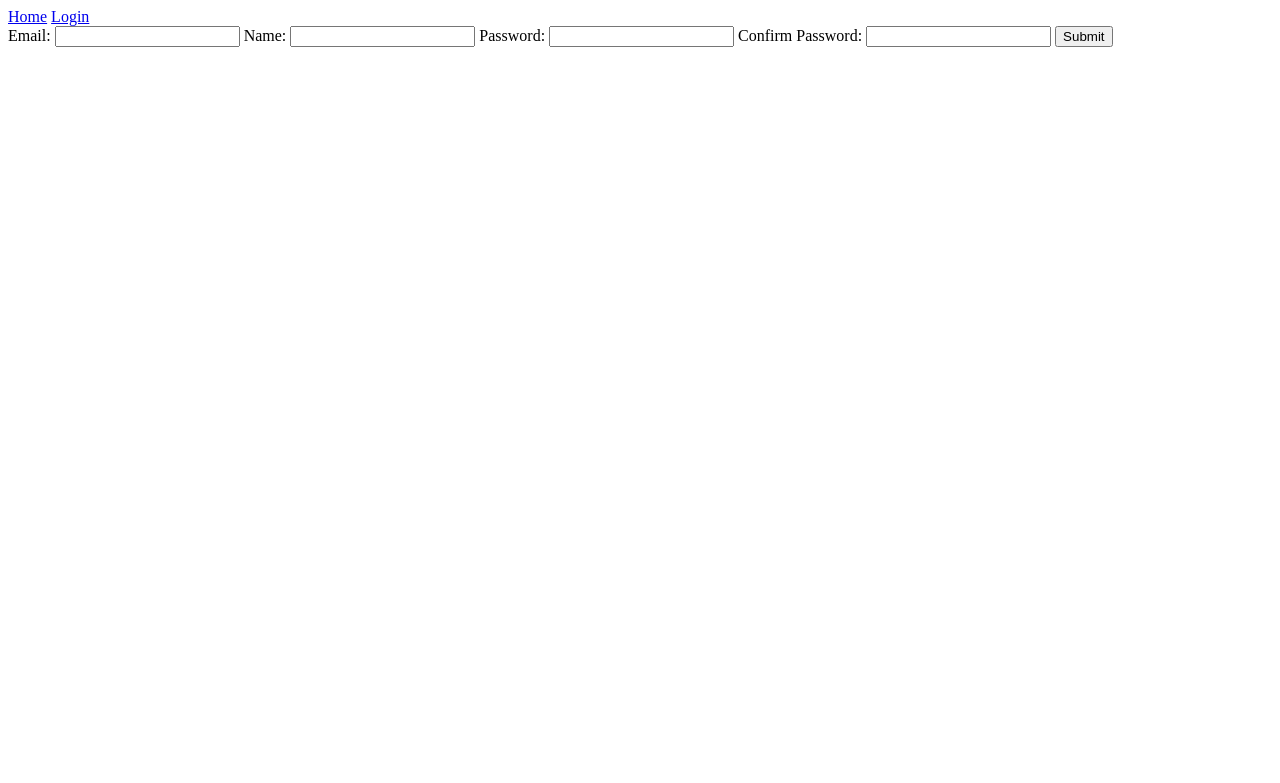
After one commit to Hang-0ut/Hang-Out, a Flask app: page /register in a window 1280 px wide. The commit adds this page. Shown: the top 783 px of the page. Run offline with Flask 3, Linux system fonts and the light colour scheme.

Commit message:
Basic Pages

```diff
--- a/main.py
+++ b/main.py
@@ -1,4 +1,4 @@
-from flask import Flask, render_template
+from flask import Flask, render_template, redirect, url_for
 
 app = Flask(__name__)
 
@@ -8,5 +8,25 @@ def landing():
     return render_template("landing.html")
 
 
+@app.route("/register")
+def register():
+    return render_template("register.html")
+
+
+@app.route("/register-input", methods=["POST"])
+def register_input():
+    return redirect(url_for("/"))
+
+
+@app.route("/login")
+def login():
+    return render_template("login.html")
+
+
+@app.route("/login-input", methods=["POST"])
+def login_input():
+    return redirect(url_for("/"))
+
+
 if __name__ == "__main__":
     app.run()
--- a/templates/landing.html
+++ b/templates/landing.html
@@ -7,6 +7,9 @@
     <body>
         <div class="container main-content">
             <h3>Hello from Flask!</h3>
+
+            <a href="/login">Login</a>
+            <a href="/register">Register</a>
         </div>
     </body>
 </html>
--- /dev/null
+++ b/templates/register.html
@@ -0,0 +1,31 @@
+<!--    register.html    -->
+
+<html lang="en-gb">
+    <head>
+
+    </head>
+    <body>
+        <div class="container main-content">
+            <a href="/">Home</a>
+            <a href="/login">Login</a>
+
+            <form method="post" action="register-input">
+                <label for="email">Email:</label>
+                <input type="text" name="email" id="email">
+
+                <label for="name">Name:</label>
+                <input type="text" name="name" id="name">
+
+                <label for="password">Password:</label>
+                <input type="password" name="password" id="password">
+
+                <label for="password-confirm">Confirm Password:</label>
+                <input type="password" name="password-confirm" id="password-confirm">
+
+                <button type="submit">Submit</button>
+            </form>
+        </div>
+    </body>
+</html>
+
+<!--    /register.html    -->
```
Also changed, not shown: templates/login.html (added, +25 -0 lines).
